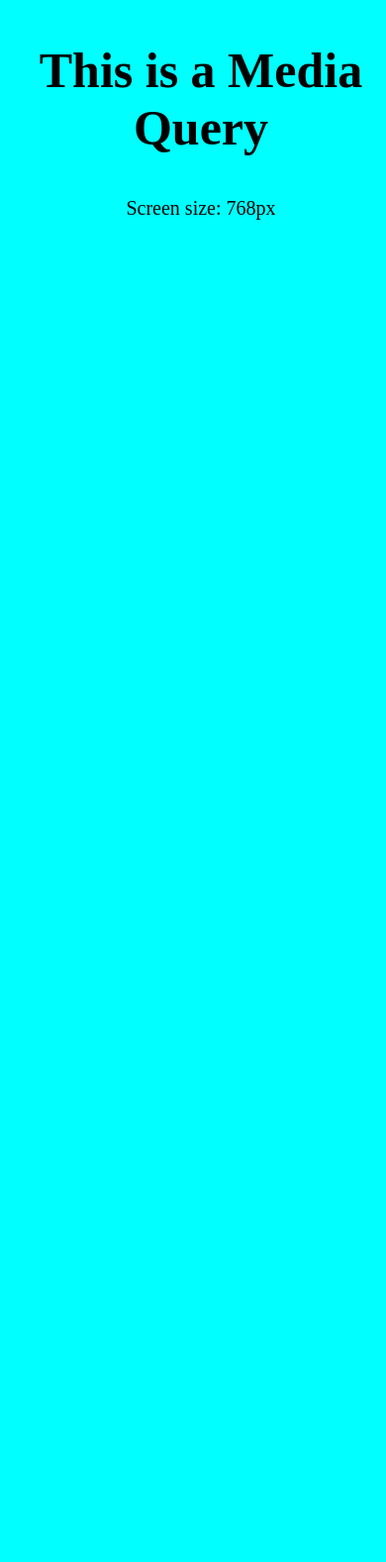
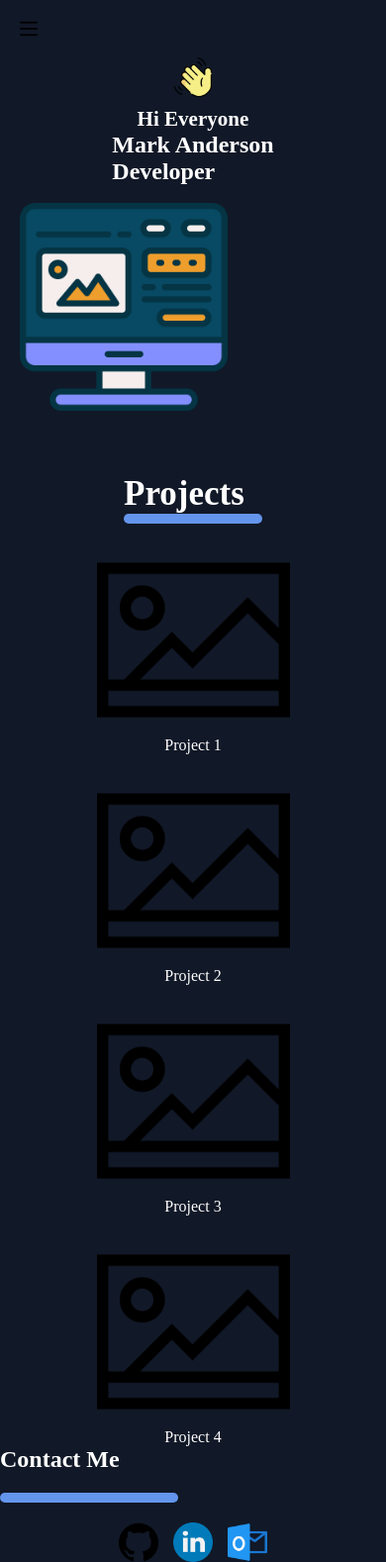
Before and after one commit to SunilYalam/Full-Stack-Development, a plain HTML site: page Assignment/index.html in a window 390 px wide. Shown: the whole page at 99% size. Before the commit the page ends 844 px from the top, so only its background shows below. Drawn offline with Linux system fonts and the light colour scheme.

Commit message:
Add files via upload

```diff
--- a/Assignment/Style/style.css
+++ b/Assignment/Style/style.css
@@ -1,68 +1,181 @@
-body{
-    width: 100%;
-    background-color: aquamarine;
+*{
+    margin: 0;
+    padding: 0;
+    box-sizing: border-box;
+    background-color: #111827;
+    color: #fff;
 }
-h2{
-    font-size: 50px;
-    text-align: center;
+nav{
+    margin: 20px;
 }
-.box1, .box2, .box3, .box4, .box5{
+nav ul{
+    display: flex;
+    flex-direction: row;
+    justify-content: right;
+    align-items: center;
+    gap: 20px;
+}
+nav ul li{
+    font-size: 18px;
+    list-style-type: none;
+}
+img[alt="menu"]{
+    display: none;
+    width: 18px;
+}
+.home{
+    padding: 5px 10px;
+    background-color: #111827;
+    border-radius: 15px;
+}
+.intro{
+    margin: 20px;
+    max-width: 100%;
+    display: flex;
+    flex-direction: row;
+    align-items: center;
+    justify-content: center;
+    gap: 18px;
+}
+.intro-line-1{
     font-size: 20px;
-    text-align: center;
-    display: none;
+    display: flex;
+    flex-direction: row;
+    align-items: center;
+    gap: 10px;
 }
-/* using media query in screen size */
-
-@media screen and (max-width: 1440px){
-    body{
-        background-color: green;
+.intro-line-2{
+    display: flex;
+    flex-direction: column;
+    justify-content: center;
+    gap: 10px;
+}
+.intro-line-2 h1{
+    font-size: 70px;
+}
+.intro-line-2 h2{
+    font-size: 40px;
+    color: #111827;
+}
+.Projects{
+    margin-top: 60px;
+    display: flex;
+    flex-direction: column;
+    align-items: center;
+    justify-content: center;
+}
+.Projects div h1{
+    font-size: 35px;
+}
+.horz-divider{
+    width: 140px;
+    height: 10px;
+    background-color: cornflowerblue;
+    border-radius: 20px;
+    margin-bottom: 20px;
+}
+.project-list{
+    display: grid;
+    grid-template-columns: 1fr 1fr;
+    row-gap: 20px;
+    column-gap: 20px;
+    align-items: center;
+    justify-content: center;
+}
+img[alt="hello"]{
+    height: 40px;
+}
+img[alt="pc-image"]{
+    width: 30%;
+}
+img[alt="project-image"]{
+    width: 20%;
+}
+.project{
+    display: flex;
+    flex-direction: column;
+    align-items: center;
+    justify-content: center;
+}
+.contact{
+    margin: 50px;
+    display: flex;
+    flex-direction: column;
+    align-items: center;
+    justify-content: center;
+    gap: 15px;
+}
+.contact div h1{
+    font-size: 40px;
+}
+.horg-divdr-contact{
+    width: 200px;
+    height: 10px;
+    background-color: cornflowerblue;
+    border-radius: 20px;
+    margin-top: 20px;
+}
+.social{
+    display: flex;
+    align-items: center;
+    justify-content: center;
+    gap: 15px;
+}
+img[alt="social"]{
+    width: 40px;
+}
+@media screen and (max-width: 600px) {
+    nav ul{
+        display: none;
     }
-    .box1{
+    img[alt="menu"]{
         display: block;
+        color: #fff;
+    }
+    .intro{
+        display: flex;
+        flex-direction: column;
+    }
+    img[alt="pc-image"]{
+        width: 60%;
+    }
+    .intro-line-1{
+        display: flex;
+        flex-direction: column;
+        align-items: center;
+        justify-content: center;
+        gap: 10px;
+        font-size: 18px;
+    }
+    .intro-line-2 h1{
+        font-size: 35px;
+    }
+    .intro-line-2 h2{
+        font-size: 25px;
+        text-align: center;
+    }
+    .project-list{
+        display: grid;
+        grid-template-columns: 1fr;
+        text-align: center;
+        justify-content: center;
+        row-gap: 20px;
+        column-gap: 20px;
+    }
+    img[alt="project-image"]{
+        width: 50%;
+    }
+    .Project div h1{
+        font-size: 40px;
+    }
+    .contact div h1{
+        font-size: 35px;
+    }
+    .horg-divdr-contact{
+        width: 180px;
+        height: 10px;
+        background-color: cornflowerblue;
+        border-radius: 20px;
+        margin-bottom: 20px;
     }
 }
-
-@media screen and (max-width: 1024px) {
-    body{
-        background-color: goldenrod;
-    }
-    .box1{
-        display: none;
-    }
-    .box2{
-        display: block;
-    }
-}
-
-@media screen and (max-width: 768px) {
-    body{
-        background-color: aqua;
-    }
-    .box1{
-        display: none;
-    }
-    .box2{
-        display: none;
-    }
-    .box3{
-        display: block;
-    }
-}
-
-@media screen and (max-width: 425) {
-    body{
-        background-color: red;
-    }
-    .box1{
-        display: none;
-    }
-    .box2{
-        display: none;
-    }
-    .box3{
-        display: none;
-    }
-    .box4{
-        display: block;
-    }
-}
--- a/Assignment/index.html
+++ b/Assignment/index.html
@@ -3,14 +3,77 @@
 <head>
     <meta charset="UTF-8">
     <meta name="viewport" content="width=device-width, initial-scale=1.0">
-    <title>Assigment</title>
+    <title>Assignment</title>
     <link rel="stylesheet" href="Style/style.css">
 </head>
 <body>
-    <h2>This is a Media Query</h2>
-    <p class="box1">Screen size: 1440px</p>
-    <p class="box2">Screen size: 1024px</p>
-    <p class="box3">Screen size: 768px</p>
-    <p class="box4">Screen size: 440px</p>
+    <header>
+        <nav>
+            <ul>
+                <li class="home">Home</li>
+                <li>Projects</li>
+                <li>Technologies</li>
+                <li>Contact</li>
+            </ul>
+            <div>
+                <img src="Asets/humbger.png" alt="menu">
+            </div>
+        </nav>
+        <section class="intro">
+            <div class="intro-left">
+                <div class="intro-line-1">
+                    <img src="Asets/waving-hand.png" alt="hello">
+                    <h3>Hi Everyone</h3>
+                </div>
+                <div class="intro-line2">
+                    <h1>Mark Anderson</h1>
+                    <h2>Developer</h2>
+                </div>
+            </div>
+            <div class="intro-right">
+                <img src="Asets/monitor.png" alt="pc-image">
+            </div>
+        </section>
+    </header>
+
+    <main>
+        <section class="Projects">
+            <div>
+                <h1>Projects</h1>
+                <div class="horz-divider"></div>
+            </div>
+            <div class="project-list">
+                <div class="project">
+                    <img src="Asets/picture.png" alt="project-image">
+                    <p>Project 1</p>
+                </div>
+                <div class="project">
+                    <img src="Asets/picture.png" alt="project-image">
+                    <p>Project 2</p>
+                </div>
+                <div class="project">
+                    <img src="Asets/picture.png" alt="project-image">
+                    <p>Project 3</p>
+                </div>
+                <div class="project">
+                    <img src="Asets/picture.png" alt="project-image">
+                    <p>Project 4</p>
+                </div>
+            </div>
+        </section>
+    </main>
+    <footer>
+        <section class="Contact">
+            <div>
+                <h1>Contact Me</h1>
+                <div class="horg-divdr-contact"></div>
+            </div>
+            <div class="social">
+                <img src="Asets/github.png" alt="social">
+                <img src="Asets/linkedin.png" alt="social">
+                <img src="Asets/outlook.png" alt="social">
+            </div>
+        </section>
+    </footer>
 </body>
 </html>
```
Also changed, not shown: Assignment/Asets/github.png (added), Assignment/Asets/humbger.png (added), Assignment/Asets/linkedin.png (added), Assignment/Asets/monitor.png (added), Assignment/Asets/outlook.png (added), Assignment/Asets/picture.png (added), Assignment/Asets/waving-hand.png (added).
